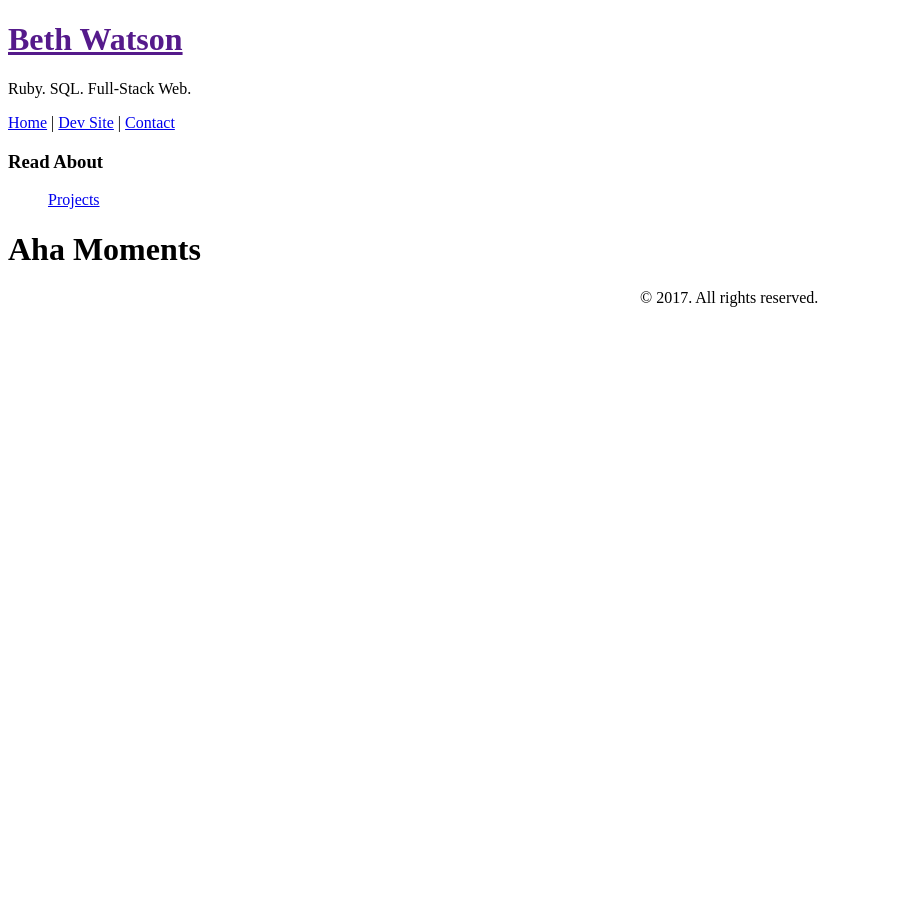
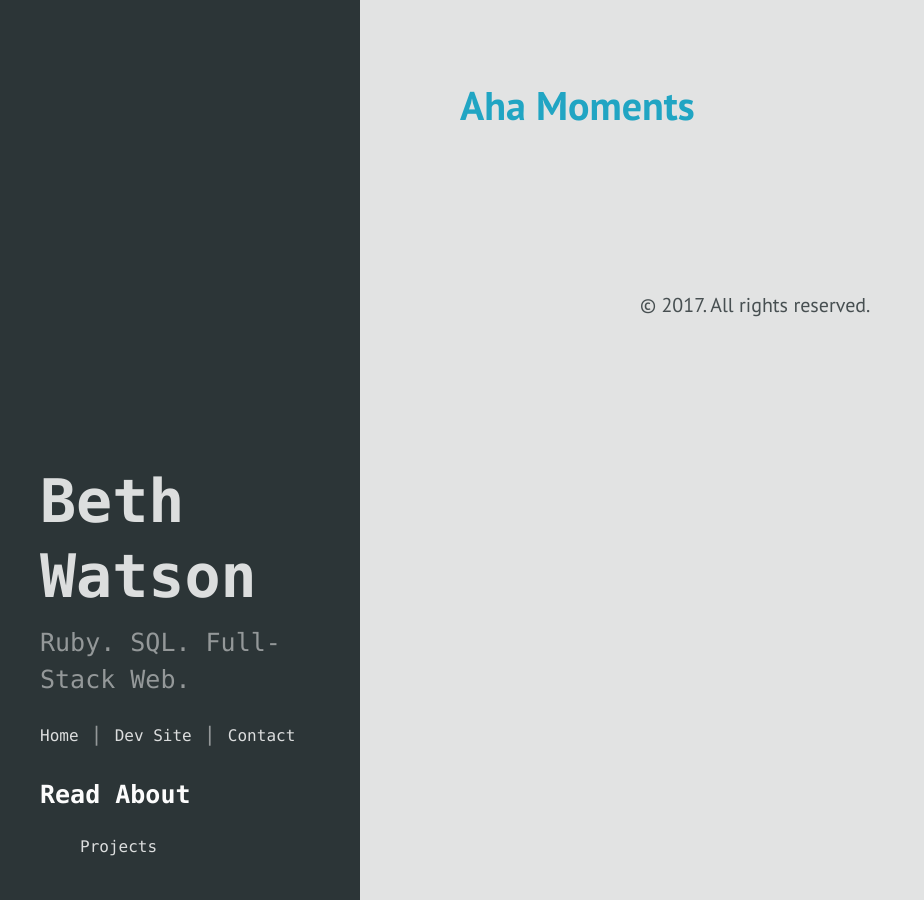
Before and after one commit to bethanyvwatson/bethanyvwatson.github.io, a Jekyll site: the page built from category/aha.html, in a window 1280 px wide. Shown: the whole page, without its empty margins (0-924 px from the left). Built offline with Jekyll 4.4.1, drawn with Linux system fonts in a browser that asks for light colours.

Commit message:
Try config some more.

```diff
--- a/404.html
+++ b/404.html
@@ -6,5 +6,5 @@ permalink: 404.html
 
 <div class="page">
   <h1 class="page-title">404: Page not found</h1>
-  <p class="lead">Sorry, we've misplaced that URL or it's pointing to something that doesn't exist. <a href="{{ site.baseurl }}">Head back home</a> to try finding it again.</p>
+  <p class="lead">Sorry, we've misplaced that URL or it's pointing to something that doesn't exist. <a href="/">Head back home</a> to try finding it again.</p>
 </div>
--- a/_config.yml
+++ b/_config.yml
@@ -6,7 +6,6 @@ title:            Beth Watson
 tagline:          'Software Developer'
 description:      'Ruby. SQL. Full-Stack Web.'
 url:              bethanyvwatson.github.io
-baseurl:          /
 
 author:
   name:           'Beth Watson'
--- a/_includes/head.html
+++ b/_includes/head.html
@@ -15,14 +15,14 @@
   </title>
 
   <!-- CSS -->
-  <link rel="stylesheet" href="{{ site.baseurl }}public/css/poole.css">
-  <link rel="stylesheet" href="{{ site.baseurl }}public/css/syntax.css">
-  <link rel="stylesheet" href="{{ site.baseurl }}public/css/hyde.css">
+  <link rel="stylesheet" href="/public/css/poole.css">
+  <link rel="stylesheet" href="/public/css/syntax.css">
+  <link rel="stylesheet" href="/public/css/hyde.css">
   <link rel="stylesheet" href="http://fonts.googleapis.com/css?family=PT+Sans:400,400italic,700|Abril+Fatface">
 
   <!-- Icons -->
-  <link rel="apple-touch-icon-precomposed" sizes="144x144" href="{{ site.baseurl }}public/apple-touch-icon-144-precomposed.png">
-                                 <link rel="shortcut icon" href="{{ site.baseurl }}public/favicon.ico">
+  <link rel="apple-touch-icon-precomposed" sizes="144x144" href="/public/apple-touch-icon-144-precomposed.png">
+                                 <link rel="shortcut icon" href="/public/favicon.ico">
 
   <!-- RSS -->
   <link rel="alternate" type="application/rss+xml" title="RSS" href="/atom.xml">
--- a/_includes/sidebar.html
+++ b/_includes/sidebar.html
@@ -2,7 +2,7 @@
   <div class="container sidebar-sticky">
     <div class="sidebar-about">
       <h1>
-        <a href="{{ site.baseurl }}">
+        <a href="/">
           {{ site.title }}
         </a>
       </h1>
@@ -18,7 +18,7 @@
         <h3>Read About</h3>
         <ul>
         {% for category in site.categories %}
-          <a href="{{url}}/category/{{ category[0] }}/" class="sidebar-nav-item">{{ category[0] | capitalize }}</a><br />
+          <a href="/category/{{ category[0] }}/" class="sidebar-nav-item">{{ category[0] | capitalize }}</a><br />
         {% endfor %}
         </ul>
       </div>
--- a/index.html
+++ b/index.html
@@ -19,15 +19,15 @@ title: Home
 
 <div class="pagination">
   {% if paginator.next_page %}
-    <a class="pagination-item older" href="{{ site.baseurl }}page{{paginator.next_page}}">Older</a>
+    <a class="pagination-item older" href="/page{{paginator.next_page}}">Older</a>
   {% else %}
     <span class="pagination-item older">Older</span>
   {% endif %}
   {% if paginator.previous_page %}
     {% if paginator.page == 2 %}
-      <a class="pagination-item newer" href="{{ site.baseurl }}">Newer</a>
+      <a class="pagination-item newer" href="/">Newer</a>
     {% else %}
-      <a class="pagination-item newer" href="{{ site.baseurl }}page{{paginator.previous_page}}">Newer</a>
+      <a class="pagination-item newer" href="/page{{paginator.previous_page}}">Newer</a>
     {% endif %}
   {% else %}
     <span class="pagination-item newer">Newer</span>
```
